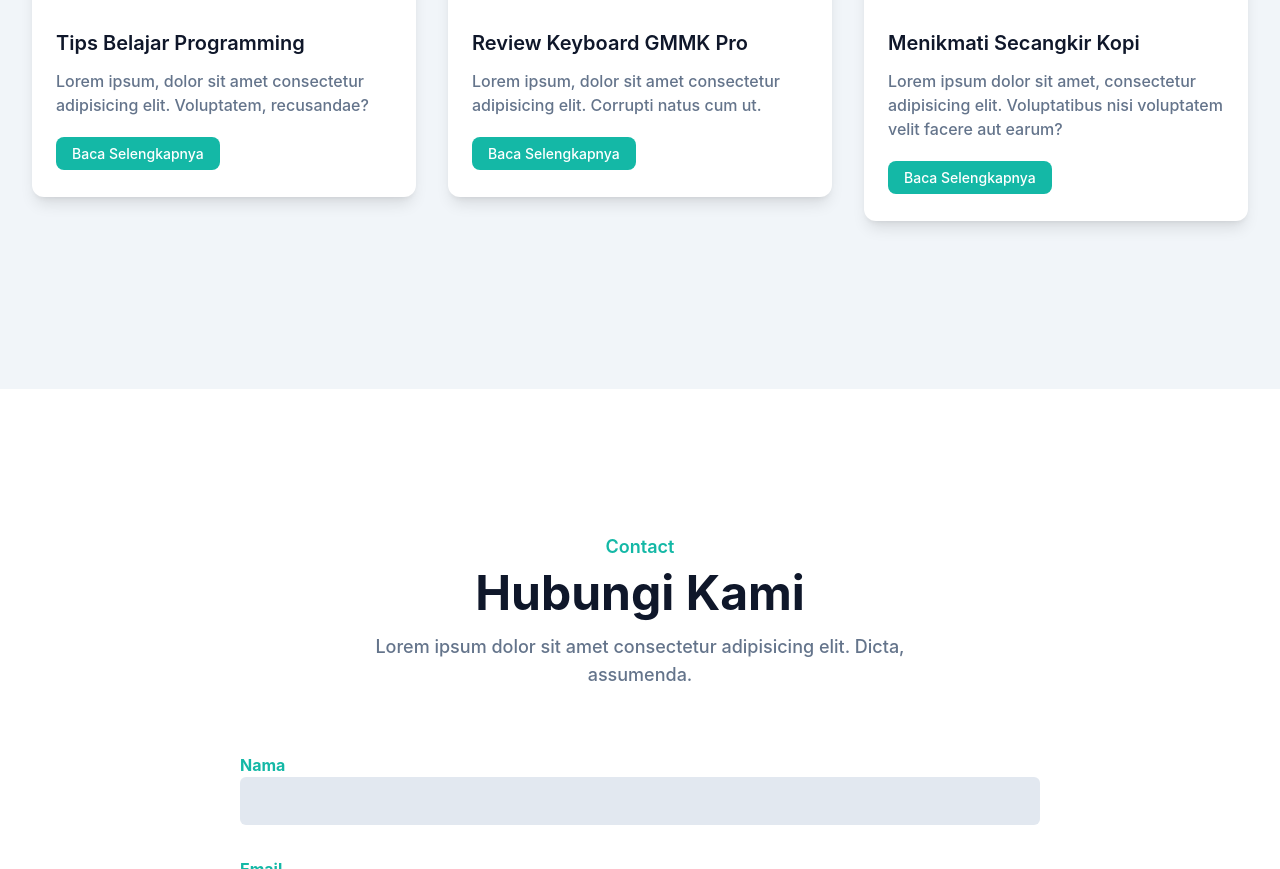
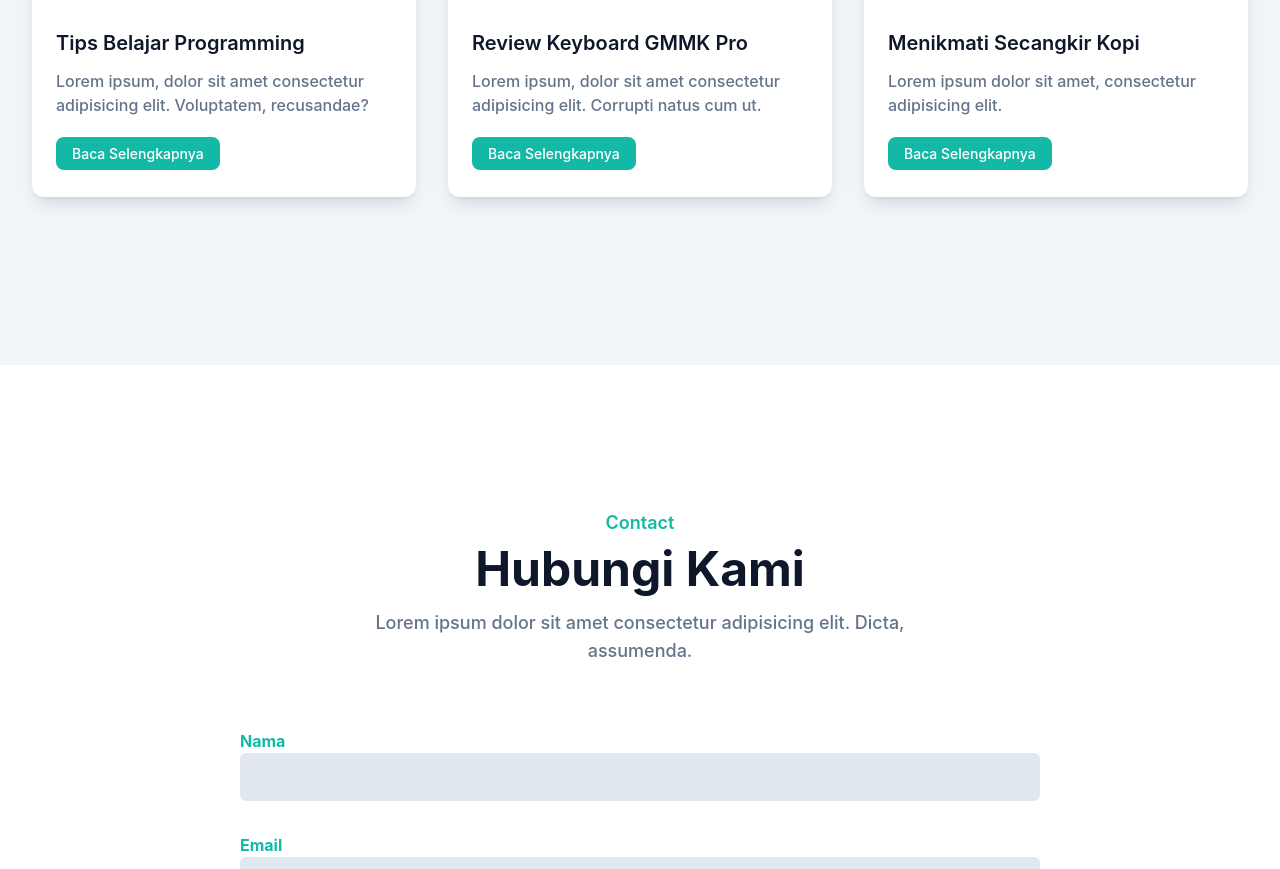
Before and after one commit to ahmdhzq/portofolio-tailwind-css, a website: page index.html in a window 1280 px wide. Shown: the part 3771-4640 px from the top of the page. Drawn offline with Linux system fonts and the light colour scheme.

Commit message:
update index.html

```diff
--- a/index.html
+++ b/index.html
@@ -252,7 +252,7 @@
                             <h3>
                                 <a href="#" class="block mb-3 font-semibold text-xl text-dark hover:text-primary truncate">Menikmati Secangkir Kopi</a>
                             </h3>
-                            <p class="font-medium text-base text-secondary mb-6">Lorem ipsum dolor sit amet, consectetur adipisicing elit. Voluptatibus nisi voluptatem velit facere aut earum?</p>
+                            <p class="font-medium text-base text-secondary mb-6">Lorem ipsum dolor sit amet, consectetur adipisicing elit.</p>
                             <a href="#" class="font-medium text-sm text-white bg-primary py-2 px-4 rounded-lg hover:opacity-80">Baca Selengkapnya</a>
                         </div>
                     </div>
```
